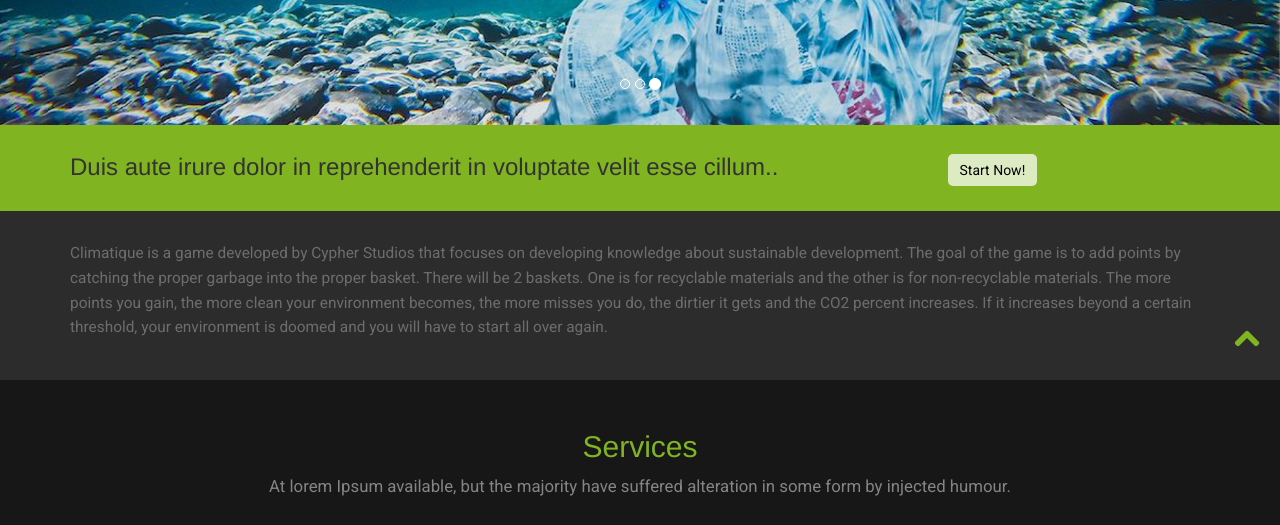
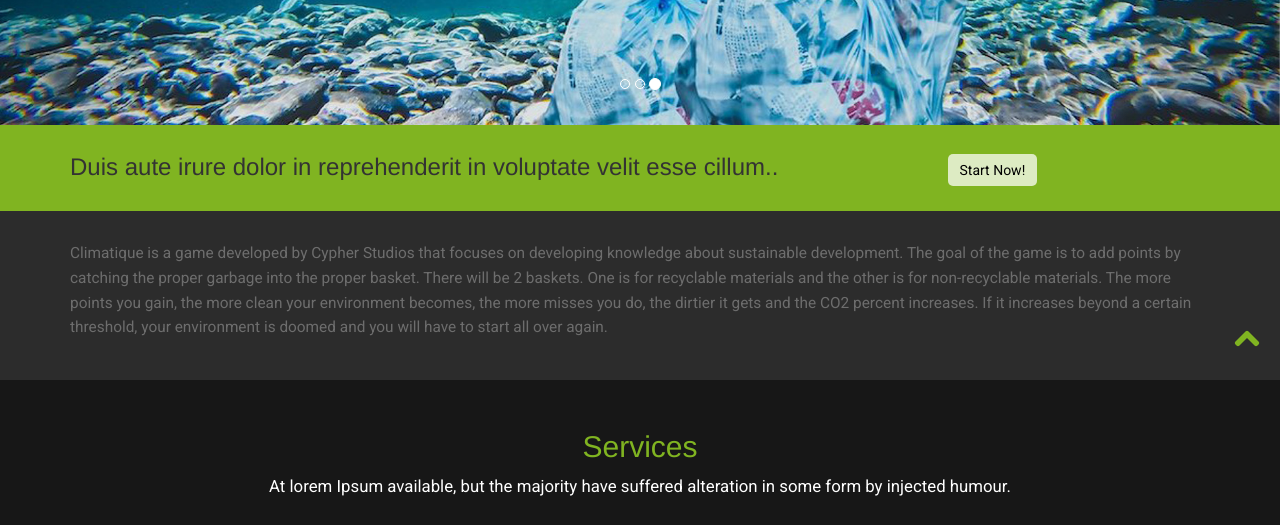
Before and after one commit to madhukaudana/cypher_code_n_hack, a plain HTML site: page index.html in a window 1280 px wide. Shown: the part 427-952 px from the top of the page. Drawn offline with Linux system fonts and the light colour scheme.

Commit message:
text color

```diff
--- a/css/styles.css
+++ b/css/styles.css
@@ -30,7 +30,7 @@ body {
 }
 
 p {
-    color: #858585;
+    color: #fff;
 }
 
 .pDark p {
```
